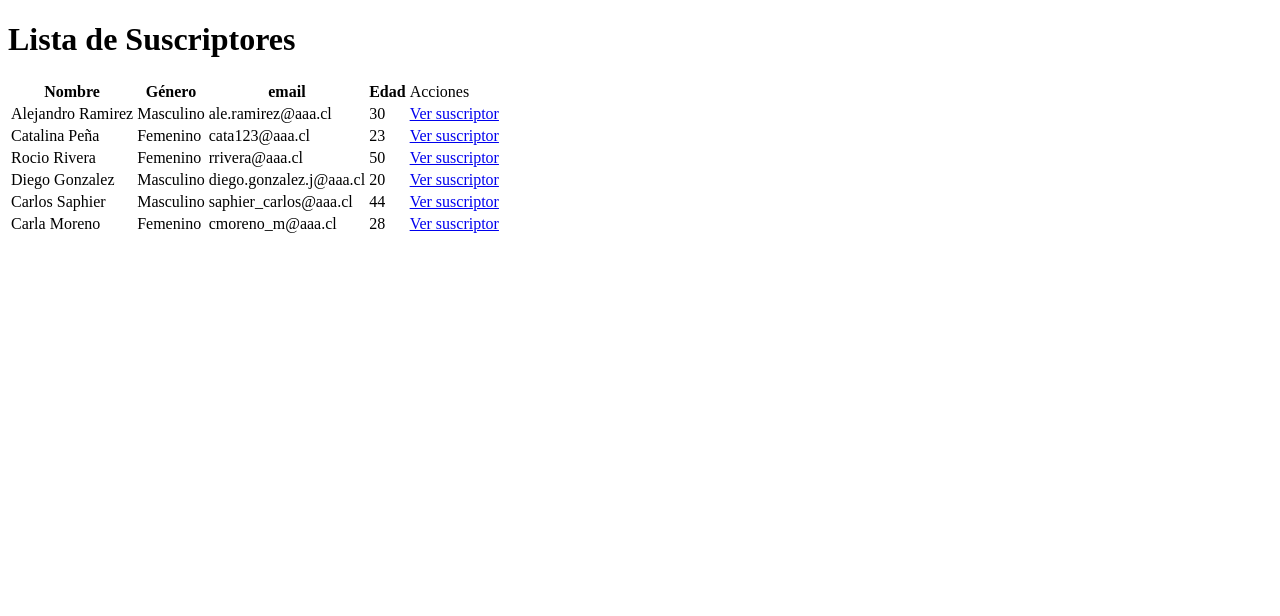
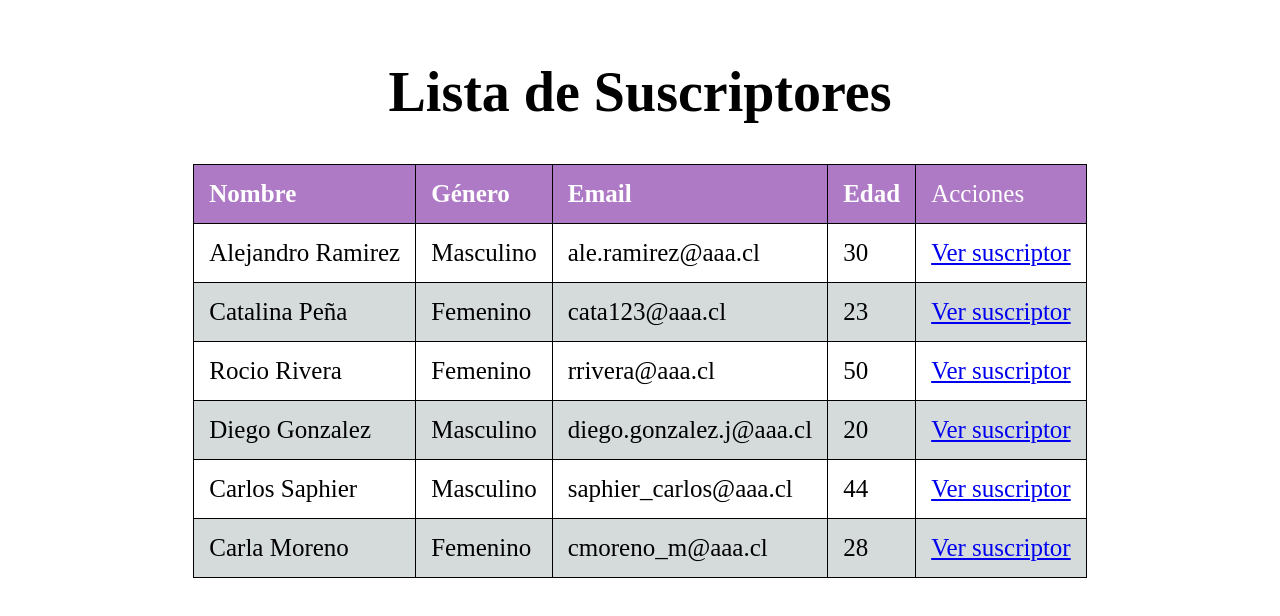
Before and after one commit to camilababoneix/landing-page, a plain HTML site: page admin/suscriptores.html in a window 1280 px wide. Drawn offline with Linux system fonts and the light colour scheme.

Commit message:
suscriptores, suscriptor y hoja de estilo aplicada

```diff
--- /dev/null
+++ b/admin/admin.css
@@ -0,0 +1,36 @@
+h1 {
+    width: 730px;
+    margin-bottom: 30px;
+    margin-top: 50px;
+    margin-left: auto;
+    margin-right: auto;
+    background-color: white;
+    padding: 10px;
+    border-radius: 15px;
+    text-align: center;
+    font-size: 56px;
+}
+
+.suscriptores, .suscriptor {
+    border-collapse: collapse;
+    margin: auto;
+    font-size: 25px;
+    padding: 15px;
+}
+
+.campos th, .suscriptores td, .suscriptor th, .suscriptor td {
+    border: 1px solid black;
+    padding: 15px;
+}
+
+.impar {
+    background-color: #D5DBDB;
+}
+
+.campos, .suscriptor th {
+    background-color: #AF7AC5 ;
+    padding-top: 12px;
+    padding-bottom: 12px;
+    text-align: left;
+    color: white;
+}
--- a/admin/suscriptores.html
+++ b/admin/suscriptores.html
@@ -10,17 +10,17 @@
 </head>
 <body>
     <h1>Lista de Suscriptores</h1>
-    <table>
+    <table class="suscriptores">
         <thead>
-            <tr>
+            <tr class="campos">
                 <th>Nombre</th>
                 <th>Género</th>
-                <th>email</th>
+                <th>Email</th>
                 <th>Edad</th>
                 <td>Acciones</td>
             </tr>
         </thead>
-        <tbody>
+        <tbody class="contenido">
             <tr class="par">
                 <td>Alejandro Ramirez</td>
                 <td>Masculino</td>
@@ -87,8 +87,7 @@
                     </a>
                 </td>
             </tr>
-        </tbody>
+        </thead>
     </table>
-
 </body>
 </html>
```
Also changed, not shown: admin/suscriptor.html (added, +32 -0 lines).
